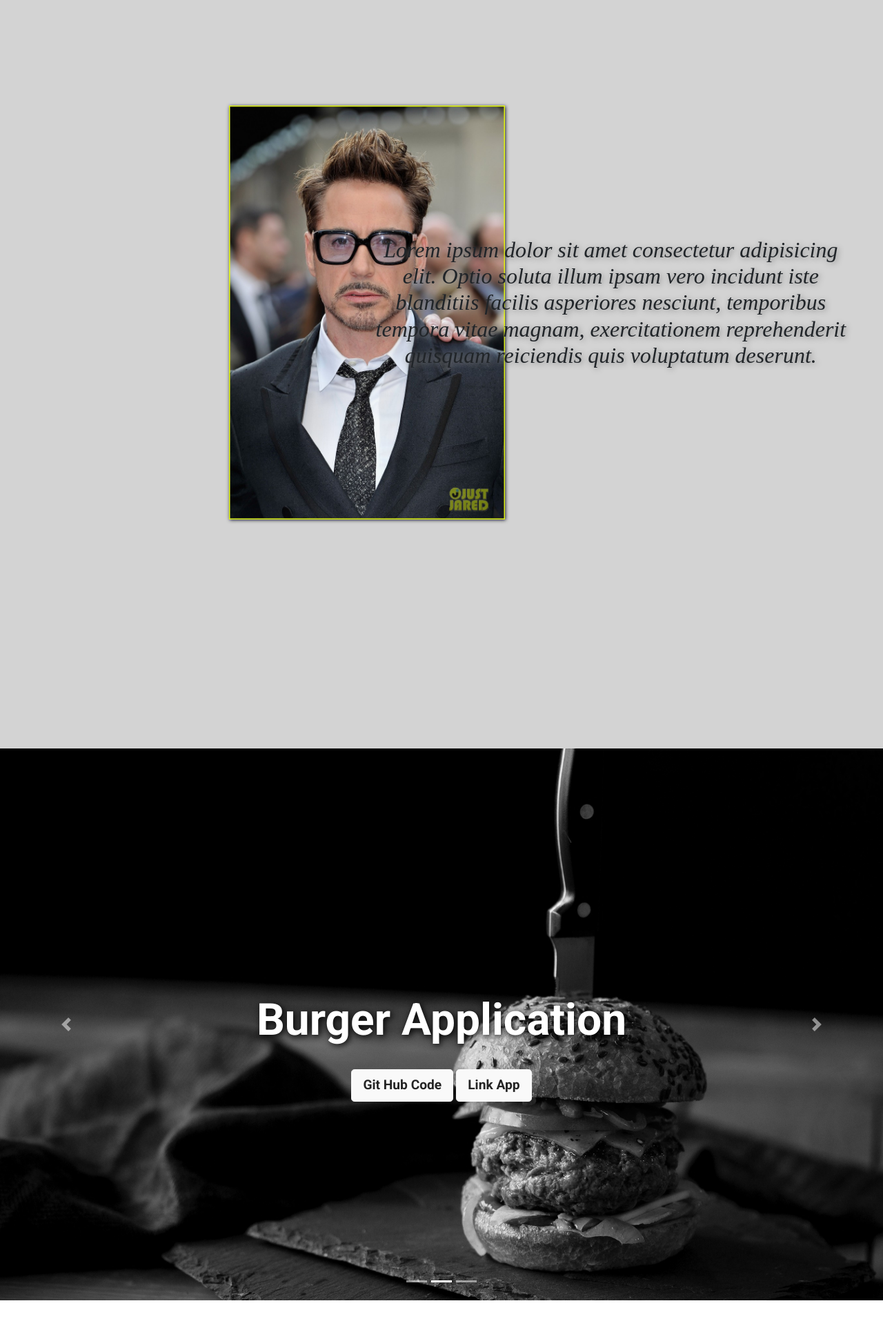
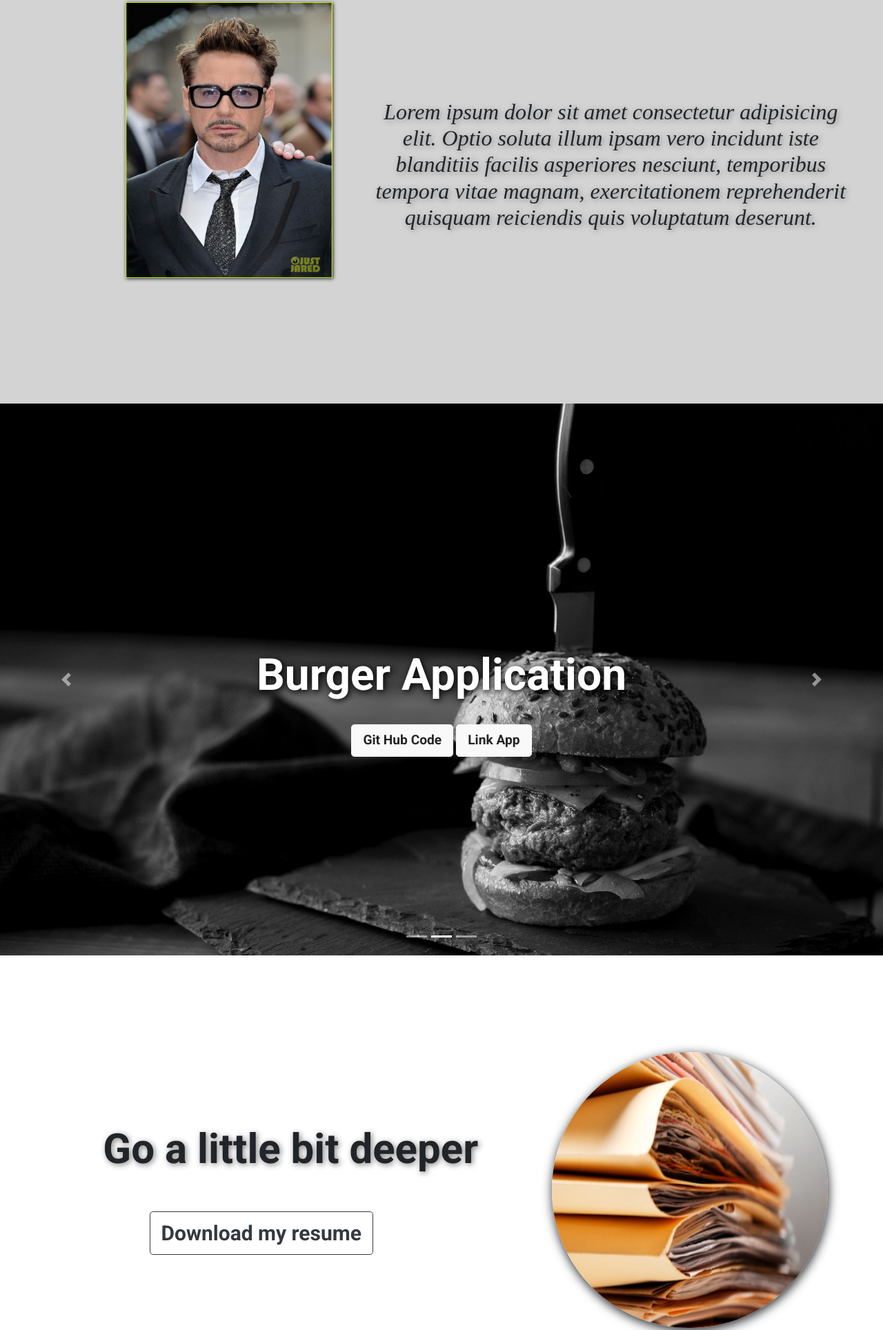
Before and after one commit to dudekdawid89/Dawid-Portfolio, a plain HTML site: page index.html in a window 1280 px wide. Shown: the part 979-2907 px from the top of the page at 69% size. Drawn offline with nearby package versions, Linux system fonts and the light colour scheme.

Commit message:
css update image size

```diff
--- a/index.html
+++ b/index.html
@@ -68,10 +68,10 @@
     <div id="about" class="offset">
         <div class="col-12 narrow text-center">
                 <div class="row">
-                    <div class="col-md-5">
+                    <div class="col-md-5 col-sm-12">
                         <img id="image" src="./him.jpg" >
                     </div>
-                    <div class="col-md-7" id="textabout">
+                    <div class="col-md-7 col-sm-12" id="textabout">
                         <h2>Lorem ipsum dolor sit amet consectetur adipisicing elit. Optio soluta illum ipsam vero incidunt iste blanditiis facilis asperiores nesciunt, temporibus tempora vitae magnam, exercitationem reprehenderit quisquam reiciendis quis voluptatum deserunt.</h2>
                     </div>
                 </div>
--- a/style.css
+++ b/style.css
@@ -144,9 +144,9 @@ body{
         font-size: 3vw;
     }
     #image{
-        width: 400px;
-        height: 600px;
-        margin: 300px;
+        width: 300px;
+        height: 400px;
+        margin: 150px;
         box-shadow: 1px 1px 5px;
 
     }
@@ -168,18 +168,18 @@ body{
     #imageresume{
         box-shadow: 1px 4px 15px;
         border-radius: 50%;
-        height: 500px;
-        width: 500px;
+        height: 400px;
+        width: 400px;
         margin: 0;
         position: absolute;
-        top: 15%;
+        top: 20%;
         left:10%;
         /* margin: 200px; */
 
     }
     #resumetext{
         text-shadow: 2px 2px 8px grey;
-        font-size: 70px;
+        font-size: 60px;
         position: absolute;
         top: 35%;
         left: 20%;
@@ -189,7 +189,7 @@ body{
         position: absolute;
         top: 53%;
         left: 29%;
-        font-size: 40px;
+        font-size: 30px;
     }
     #resume , .textclass{
         height: 700px;
```
